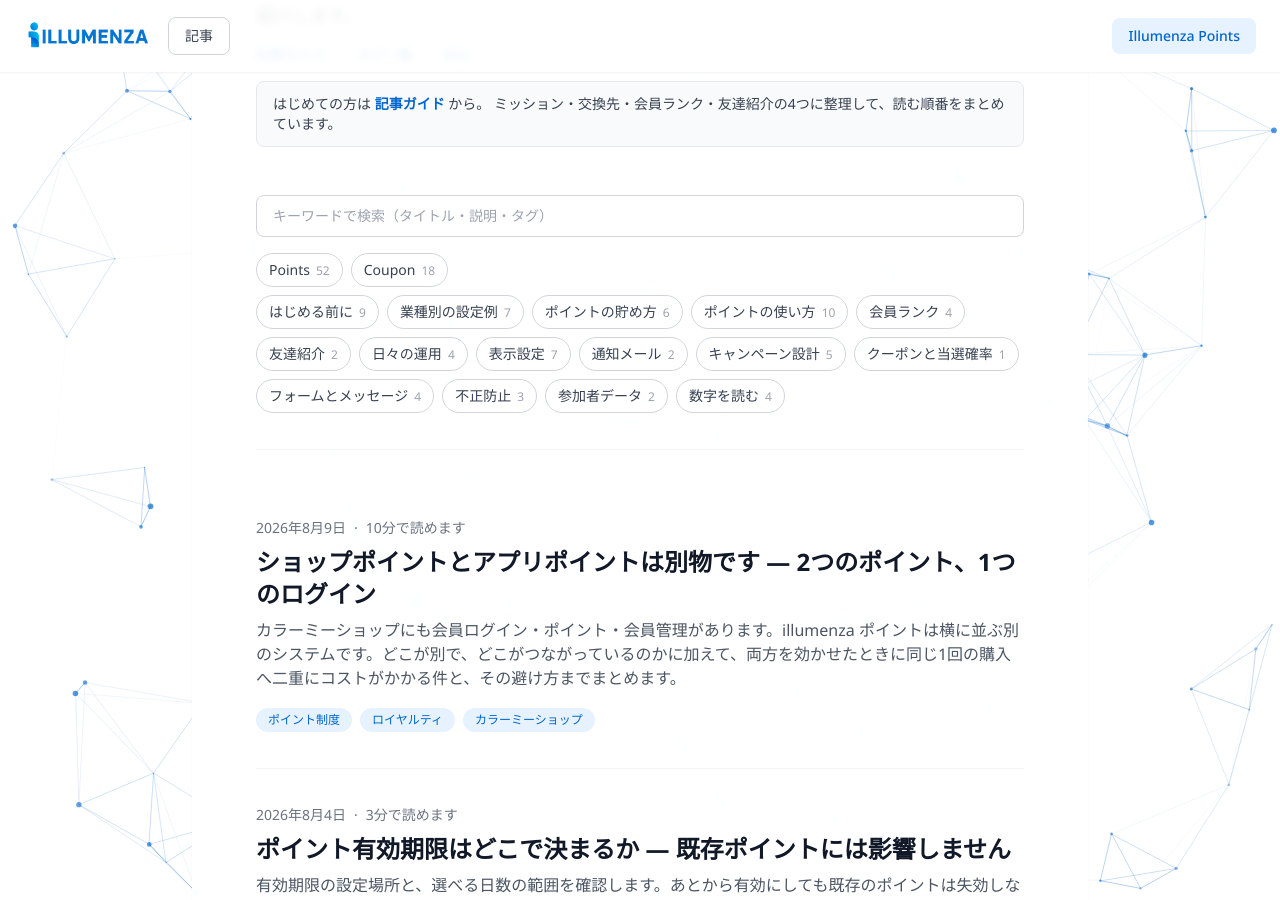
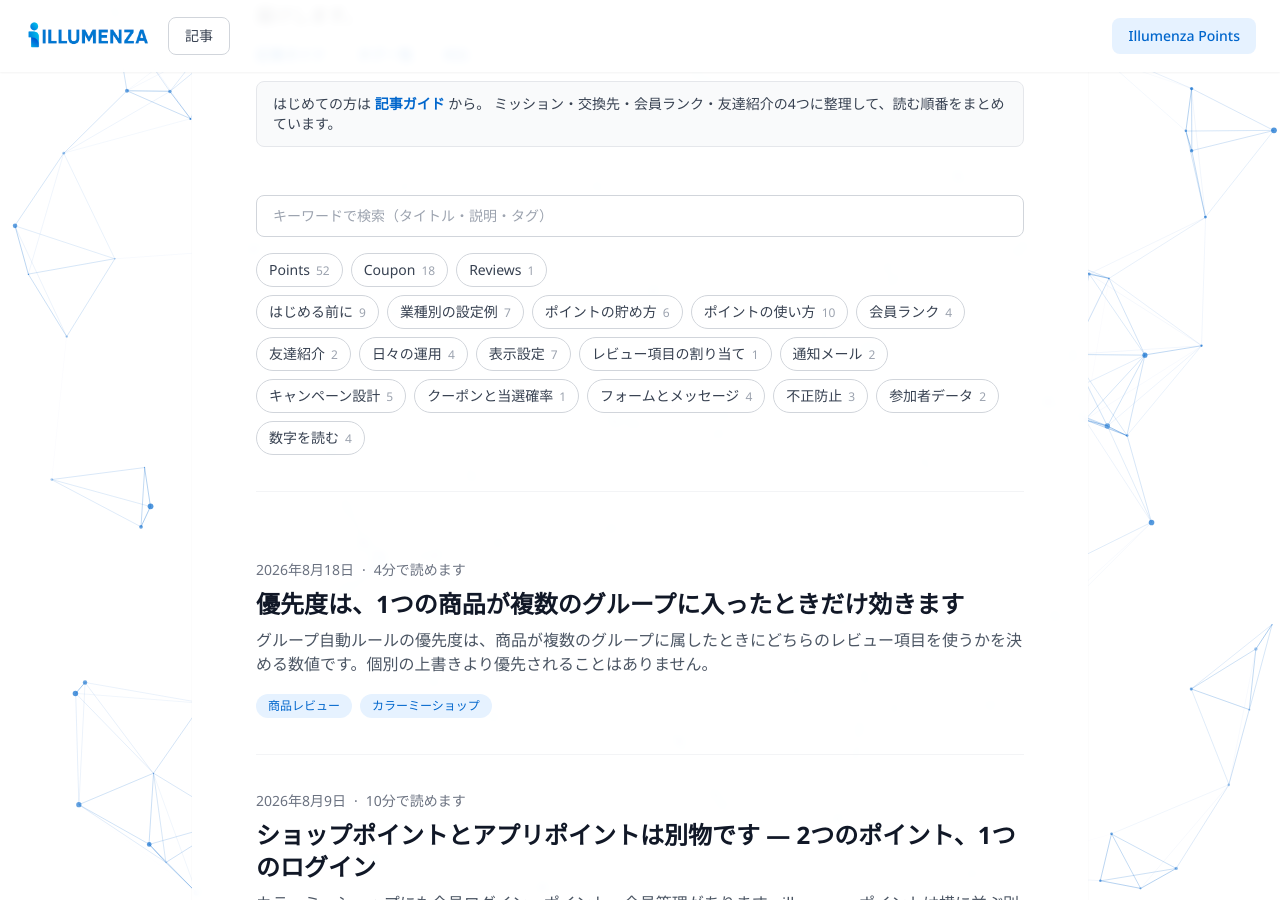
Before and after one commit to TheKinng96/illumenza-homepage, a Jekyll site: the page built from blog/index.html, in a window 1280 px wide and 900 px high, scrolled down 267 px. Built offline with Jekyll 4.4.1, drawn with Linux system fonts in a browser that asks for light colours; nearby versions of some CDN libraries; the list of posts is cut into pages by our own code; some of the changed text lies outside the part shown.

Commit message:
content: 優先度は複数グループのときだけ効きます
Reviews の商品ページから優先度の説明を参照できるようにするための記事
です。管理画面の (!) からこの記事に飛びます。

Reviews はこのサイトに存在していなかったため、記事1本を出すのに
Coupon を追加したときと同じ足場が要りました。sections.yml に
review-templates を追加し、/blog/reviews/ とそのセクションページ、
記事一覧のチップ、sitemap のアプリ一覧、トップページのバッジ分岐を
足しています。

post.html の CTA は page.app で分岐し、既定が Points です。分岐を
足さないまま出すと、Reviews の記事の末尾に Illumenza Points の広告が
付きます。Reviews には公開URLがまだないため、CTA は contact-us に
向けています。

Co-Authored-By: Claude Opus 5 <noreply@anthropic.com>

```diff
--- a/_data/sections.yml
+++ b/_data/sections.yml
@@ -20,6 +20,8 @@ operations:
   label: 日々の運用
 appearance:
   label: 表示設定
+review-templates:
+  label: レビュー項目の割り当て
 email:
   label: 通知メール
 campaigns:
--- /dev/null
+++ b/_posts/2026-08-18-reviews-group-priority.md
@@ -0,0 +1,67 @@
+---
+title: "優先度は、1つの商品が複数のグループに入ったときだけ効きます"
+date: 2026-08-18 10:00:00 +0900
+tags: [商品レビュー, カラーミーショップ]
+description: "グループ自動ルールの優先度は、商品が複数のグループに属したときにどちらのレビュー項目を使うかを決める数値です。個別の上書きより優先されることはありません。"
+app: reviews
+section: review-templates
+verified: 2026-08-18
+screen: /products
+---
+
+商品ページに置くレビューフォームは、商品によって聞きたいことが変わります。食品なら味や香り、アパレルならサイズ感です。この「どの商品に、どのレビュー項目を聞くか」を決めるのが、商品ページの割り当て設定です。
+
+一つずつ商品を選んで指定することもできますが、商品数が多いと現実的ではありません。そこで、カラーミーショップの商品グループを使って一括で割り当てられるようにしたのが「グループ自動ルール」です。そのルール一覧に並んでいる**優先度**という数値が、何のためにあるのかを説明します。
+
+## まず、割り当ては4段階で決まります
+
+ある商品にどのレビュー項目が使われるかは、上から順に見ていって最初に当てはまったもので決まります。
+
+| 順番 | 決まり方 | 設定する場所 |
+| --- | --- | --- |
+| 1 | 個別の上書き | 商品ページで商品を選んで直接指定 |
+| 2 | グループ自動ルール | 商品グループとレビュー項目の対応付け |
+| 3 | 既定テンプレート | ショップ全体の初期値 |
+| 4 | その他 | どれにも当てはまらないとき |
+
+上にあるものが強く、下にあるものは上が決まらなかったときだけ使われます。個別に指定した商品は、どんなルールがあってもその指定が使われます。
+
+## 優先度が効くのは、2段目の中だけです
+
+優先度は、この4段階の順番とは関係ありません。**2段目のグループ自動ルールの中で、どのルールを使うかを決めるためだけの数値**です。
+
+カラーミーショップでは、1つの商品を複数の商品グループに入れられます。たとえば抹茶の急須を「食品」と「キッチン雑貨」の両方に入れている場合、その商品はルールを2つとも満たしてしまいます。どちらのレビュー項目を聞けばよいのか、アプリには判断できません。
+
+このときに見るのが優先度で、**数値が大きいほうが使われます**。
+
+| 商品グループ | レビュー項目 | 優先度 |
+| --- | --- | --- |
+| 食品 | 味・風味 | 10 |
+| キッチン雑貨 | 使い勝手 | 0 |
+
+この設定なら、抹茶の急須には「味・風味」が使われます。数値を逆にすれば「使い勝手」に変わります。
+
+## 商品が1つのグループにしか入っていないなら、何も変わりません
+
+優先度は、あくまで重なったときの決着をつけるための数値です。商品が1つのグループにしか属していなければ、優先度をいくつにしても結果は同じです。
+
+ルールを2つ3つ作った段階では、優先度をさわる必要はまずありません。0 のままで問題ありません。気にしはじめるのは、商品グループの掛け持ちが増えてきてからです。
+
+## 数値の決め方
+
+優先度は「細かいほうを大きく」と考えると決めやすくなります。
+
+- 食品、アパレルのような**大きな分類**は小さい数値（0〜10）
+- ギフトセット、季節限定のような**特定の商品群**は大きい数値（20〜）
+
+大きな分類は多くの商品に当てはまり、特定の商品群は少数にだけ当てはまります。後者を強くしておくと、「基本は食品のレビュー項目だが、ギフトセットだけは別の項目を聞く」という形になり、例外の追加が楽になります。
+
+数値は 10 ずつ離しておくと、あとから間に差し込めます。1、2、3 と詰めて振ると、間にルールを足したいときに全部を振り直すことになります。
+
+## 気をつけたいこと
+
+**同じ優先度のルールが重なると、どちらが使われるかは決まりません。** 商品が2つのグループに属していて、そのルールの優先度が両方 0 だった場合、アプリは片方を選びますが、どちらが選ばれるかを設定画面から読み取ることはできません。掛け持ちが起きうるグループどうしには、必ず違う数値を入れてください。
+
+**優先度を大きくしても、個別の上書きには勝てません。** 「個別に指定したはずの商品にルールが当たってしまう」という状況は、優先度では解決しません。逆に、個別の上書きを外したいときは、商品ページでその商品の個別設定を解除します。
+
+**レビュー項目そのものは別の画面で作ります。** この割り当ては「どの商品にどのテンプレートを使うか」だけを決めるもので、テンプレートの中身、つまりどんな項目を何点で聞くかは、レビュー項目の画面で編集します。
--- a/blog/index.html
+++ b/blog/index.html
@@ -40,6 +40,7 @@ description: "カラーミーショップ運営者のための、ポイント・
   {%- endcomment -%}
   {%- assign points_posts = site.posts | where: "app", "points" -%}
   {%- assign coupon_posts = site.posts | where: "app", "coupon" -%}
+{%- assign reviews_posts = site.posts | where: "app", "reviews" -%}
 
   <section aria-label="記事の絞り込み" class="mb-8 border-b border-gray-100 pb-6">
     <label for="blog-search" class="sr-only">記事を検索</label>
@@ -54,6 +55,8 @@ description: "カラーミーショップ運営者のための、ポイント・
          class="rounded-full border border-gray-300 px-3 py-1.5 text-sm text-gray-700 transition-colors hover:border-brand-blue hover:text-brand-blue">Points<span class="ml-1.5 text-xs text-gray-400">{{ points_posts.size }}</span></a>
       <a href="/blog/coupon/" data-app="coupon" aria-pressed="false"
          class="rounded-full border border-gray-300 px-3 py-1.5 text-sm text-gray-700 transition-colors hover:border-brand-blue hover:text-brand-blue">Coupon<span class="ml-1.5 text-xs text-gray-400">{{ coupon_posts.size }}</span></a>
+      <a href="/blog/reviews/" data-app="reviews" aria-pressed="false"
+         class="rounded-full border border-gray-300 px-3 py-1.5 text-sm text-gray-700 transition-colors hover:border-brand-blue hover:text-brand-blue">Reviews<span class="ml-1.5 text-xs text-gray-400">{{ reviews_posts.size }}</span></a>
     </div>
 
     <div id="blog-section-chips" hidden class="mt-2 flex flex-wrap items-center gap-2" role="group" aria-label="テーマ">
--- /dev/null
+++ b/blog/reviews/index.html
@@ -0,0 +1,32 @@
+---
+layout: default
+title: "Illumenza Reviews の記事 — テーマ別"
+description: "カラーミーショップ向けの商品レビューアプリ Illumenza Reviews に関する記事を、テーマ別にまとめています。"
+---
+{%- assign reviews_posts = site.posts | where: "app", "reviews" -%}
+<div class="container mx-auto max-w-3xl">
+  <header class="mb-8 sm:mb-12">
+    <p class="text-sm text-gray-500 mb-3">
+      <a href="/blog/" class="hover:text-gray-900 underline underline-offset-4">記事</a>
+    </p>
+    <h1 class="text-3xl sm:text-4xl font-bold text-gray-900 mb-3">Illumenza Reviews の記事</h1>
+    <p class="text-base sm:text-lg text-gray-600 leading-relaxed">
+      商品レビューを集めて、承認し、商品ページに表示するアプリです。設定する場所ごとに分けています。
+    </p>
+    <p class="mt-3 text-sm text-gray-500">全{{ reviews_posts.size }}件</p>
+  </header>
+  <ul class="grid gap-4 sm:grid-cols-2">
+    {% for entry in site.data.sections %}
+      {%- assign key = entry[0] -%}
+      {%- assign count = reviews_posts | where: "section", key | size -%}
+      {% if count > 0 %}
+      <li class="group relative rounded-xl border border-gray-200 p-5 transition hover:border-gray-300 hover:shadow-sm">
+        <h2 class="text-lg font-bold text-gray-900">
+          <a href="/blog/reviews/{{ key }}/" class="after:absolute after:inset-0 hover:underline underline-offset-4">{{ entry[1].label }}</a>
+        </h2>
+        <p class="mt-1 text-sm text-gray-500">{{ count }}件</p>
+      </li>
+      {% endif %}
+    {% endfor %}
+  </ul>
+</div>
--- /dev/null
+++ b/blog/reviews/review-templates/index.html
@@ -0,0 +1,6 @@
+---
+layout: default
+title: "レビュー項目の割り当て — Illumenza Reviews の記事"
+description: "どの商品にどのレビュー項目を聞くかの決め方など、Illumenza Reviews のレビュー項目の割り当てに関する記事です。"
+---
+{% include blog-section-list.html section="review-templates" app="reviews" description="どの商品にどのレビュー項目を聞くかの決め方に関する記事です。" %}
--- a/index.html
+++ b/index.html
@@ -413,6 +413,10 @@ layout: null
                   {%- assign app_label = 'Coupon' -%}
                   {%- assign app_url = '/blog/coupon/' -%}
                   {%- assign app_class = 'bg-emerald-50 text-emerald-700 hover:bg-emerald-600 hover:text-white' -%}
+                {%- elsif post.app == 'reviews' -%}
+                  {%- assign app_label = 'Reviews' -%}
+                  {%- assign app_url = '/blog/reviews/' -%}
+                  {%- assign app_class = 'bg-amber-50 text-amber-700 hover:bg-amber-600 hover:text-white' -%}
                 {%- endif -%}
                 <article class="group relative bg-white rounded-xl sm:rounded-2xl shadow-lg hover:shadow-xl transition-shadow p-6 sm:p-8 flex flex-col scale-in delay-{{ delay }}">
                     <p class="flex flex-wrap items-center gap-2 text-xs text-gray-500 mb-3">
```
Also changed, not shown: _layouts/post.html (+6 -1 lines), sitemap.xml (+9 -1 lines).
